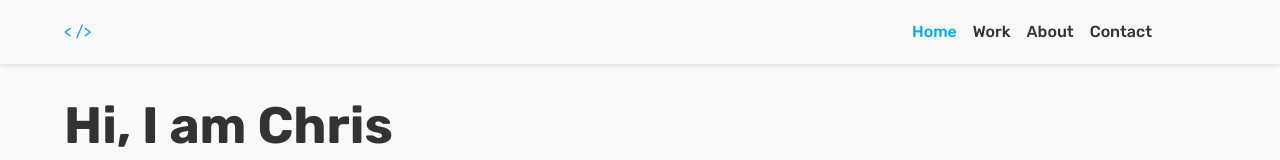
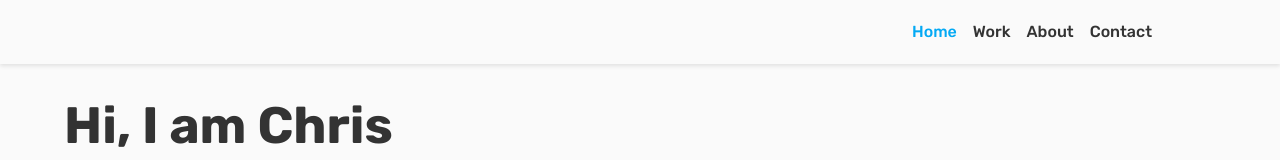
Before and after one commit to Christopher-Stolfa/portfolio, a Vue app in the folder frontend/: page / in a window 1280 px wide. Shown: the top 160 px of the page. Built offline with nearby package versions, Linux system fonts and the light colour scheme.

Commit message:
remove carets

```diff
--- a/frontend/src/components/navigation/index.vue
+++ b/frontend/src/components/navigation/index.vue
@@ -1,6 +1,5 @@
 <template>
   <nav class="root">
-    <span class="carets">< /></span>
     <router-link to="/" exact>Home</router-link>
     <router-link to="/work">Work</router-link>
     <router-link to="/about">About</router-link>
@@ -19,10 +18,6 @@ export default defineComponent({
 </script>
 
 <style lang="scss" scoped>
-.carets {
-  color: $accent-color-2;
-  margin-right: auto;
-}
 .root {
   display: flex;
   flex-direction: row;
```
